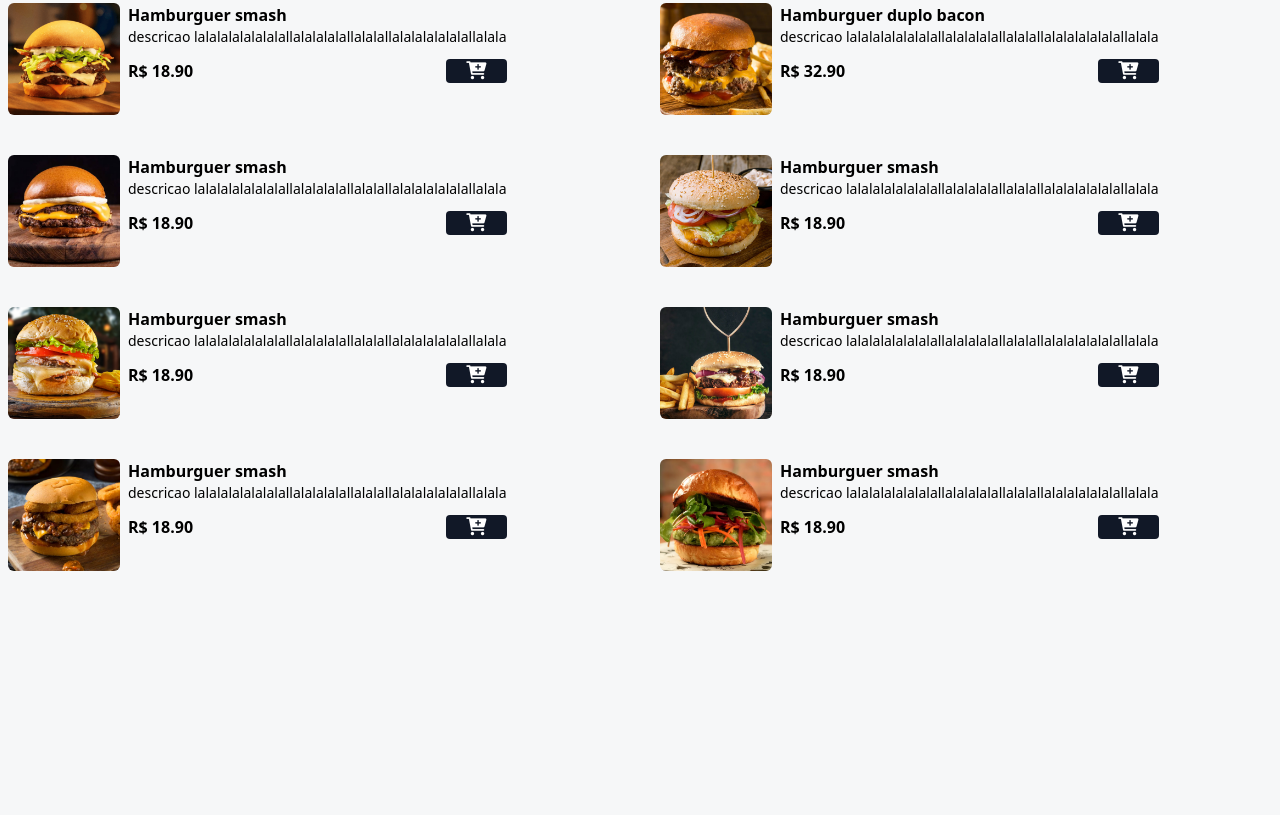
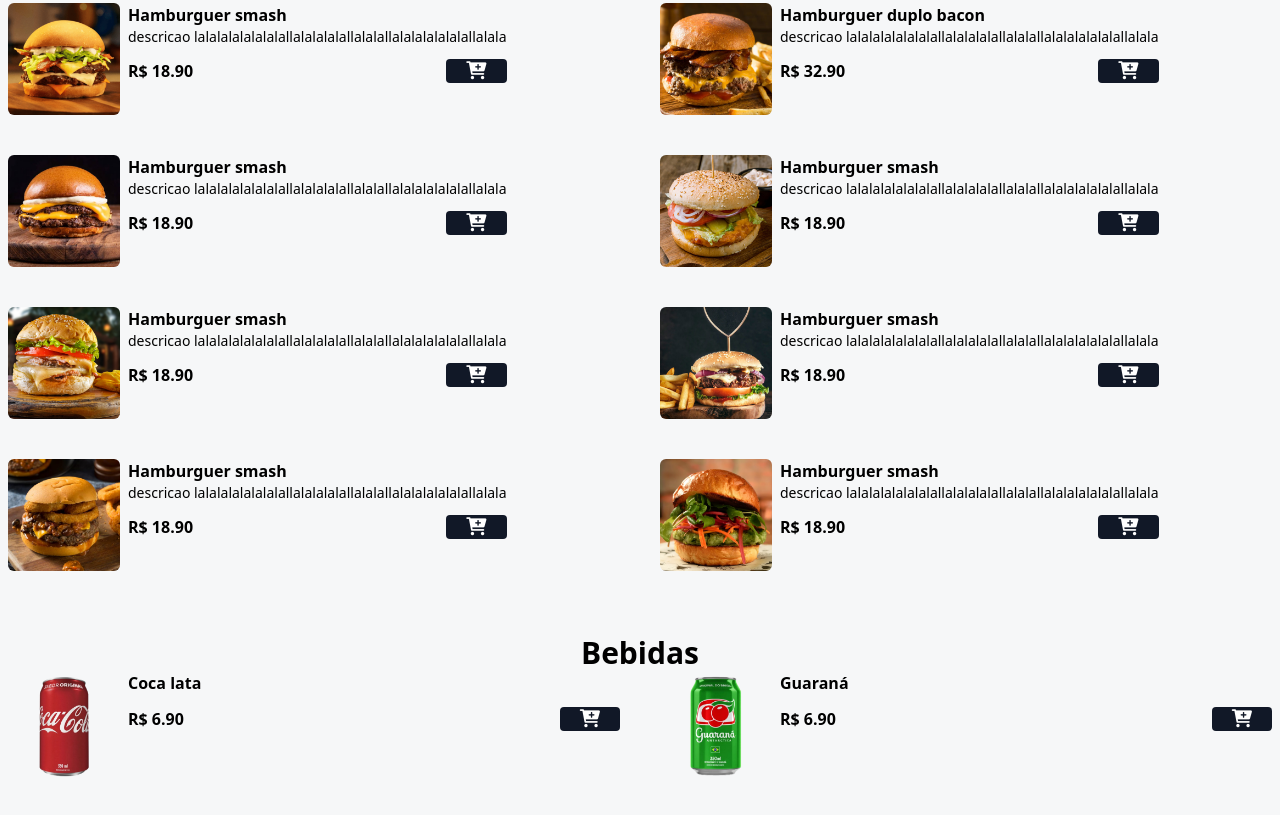
Before and after one commit to Matheus-Freitas0/hamburger-shop-page, a website: page index.html in a window 1280 px wide. Shown: the part 513-1328 px from the top of the page. Before the commit the page ends 1148 px from the top, so only its background shows below. Drawn offline with Linux system fonts and the light colour scheme.

Commit message:
Added Bebidas section with two drink items and their respective prices and add-to-cart buttons

```diff
--- a/index.html
+++ b/index.html
@@ -270,6 +270,61 @@
                 </div>
 
             </main>
+
+            <div class="mx-auto max-w-7xl p-2 my-2">
+                <h2 class="text-2xl md:text-3xl font-bold text-center">Bebidas</h2>
+            </div>
+
+            <div
+                class="grid grid-cols-1 md:grid-cols-2 gap-7 md:gap-10 mx-auto max-w-7xl px-2 mb-16">
+
+                <div class="flex gap-2 w-full">
+                    <img
+                        src="./assets/refri-1.png"
+                        alt="coca lata"
+                        class="w-28 h-28 rounded-md hover:-rotate-2 duration-300" />
+
+                    <div class="w-full">
+                        <p class="font-bold">Coca lata</p>
+
+                        <div
+                            class="flex items-center gap-2 justify-between mt-3">
+                            <p class="font-bold">R$ 6.90</p>
+                            <button
+                                class="bg-gray-900 px-5 rounded add-to-cart-btn"
+                                data-name="Hamburguer smash"
+                                data-price="6.90">
+                                <i
+                                    class="fa fa-cart-plus text-white text-lg"></i>
+                            </button>
+                        </div>
+                    </div>
+                </div>
+
+                <div class="flex gap-2 w-full">
+                    <img
+                        src="./assets/refri-2.png"
+                        alt="Guarana"
+                        class="w-28 h-28 rounded-md hover:-rotate-2 duration-300" />
+
+                    <div class="w-full">
+                        <p class="font-bold">Guaraná</p>
+
+                        <div
+                            class="flex items-center gap-2 justify-between mt-3">
+                            <p class="font-bold">R$ 6.90</p>
+                            <button
+                                class="bg-gray-900 px-5 rounded add-to-cart-btn"
+                                data-name="guarana"
+                                data-price="6.90">
+                                <i
+                                    class="fa fa-cart-plus text-white text-lg"></i>
+                            </button>
+                        </div>
+                    </div>
+                </div>
+            </div>
+
         </div>
     </body>
 </html>
```
